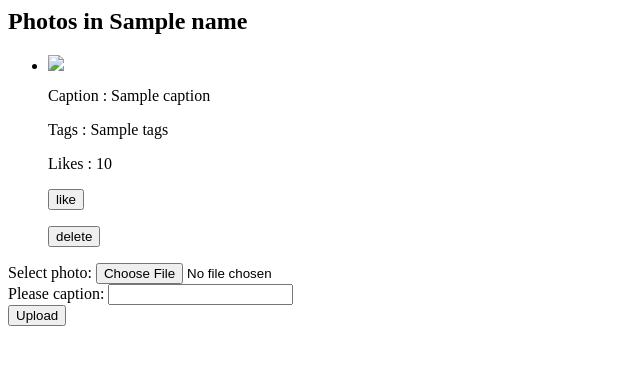
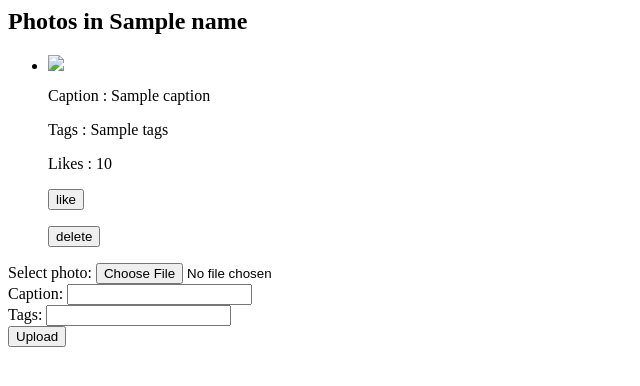
Before and after one commit to jfowlw/PhotoShare-Project, a Flask app: template templates/pictures.html in a window 1280 px wide. Shown: the top 386 px of the page, without its empty margins (0-640 px from the left). Run offline with Flask 2, Linux system fonts and the light colour scheme; data comes from the database, SQL or seed files in the repository; the template is opened without the code that fills it: most values are stand-ins (such as "Sample title", 1, 10 or a date in 2020).

Commit message:
Update pictures.html

```diff
--- a/templates/pictures.html
+++ b/templates/pictures.html
@@ -28,8 +28,10 @@
     <form method="post" enctype="multipart/form-data" action="/upload">
                 <label for="photo">Select photo:</label>
                 <input type="file" name="photo" required='true' /><br />
-                <label for="caption">Please caption:</label>
+                <label for="caption">Caption:</label>
                 <input type="text" name="caption" required='true' /><br />
+                <label for="tag">Tags:</label>
+                <input type="text" name="tag" required='false' /><br />
                 <input type="hidden" name="album_id" value="{{ album_id }}"/>
                 <input type="submit" value="Upload" />
     </form>
```
